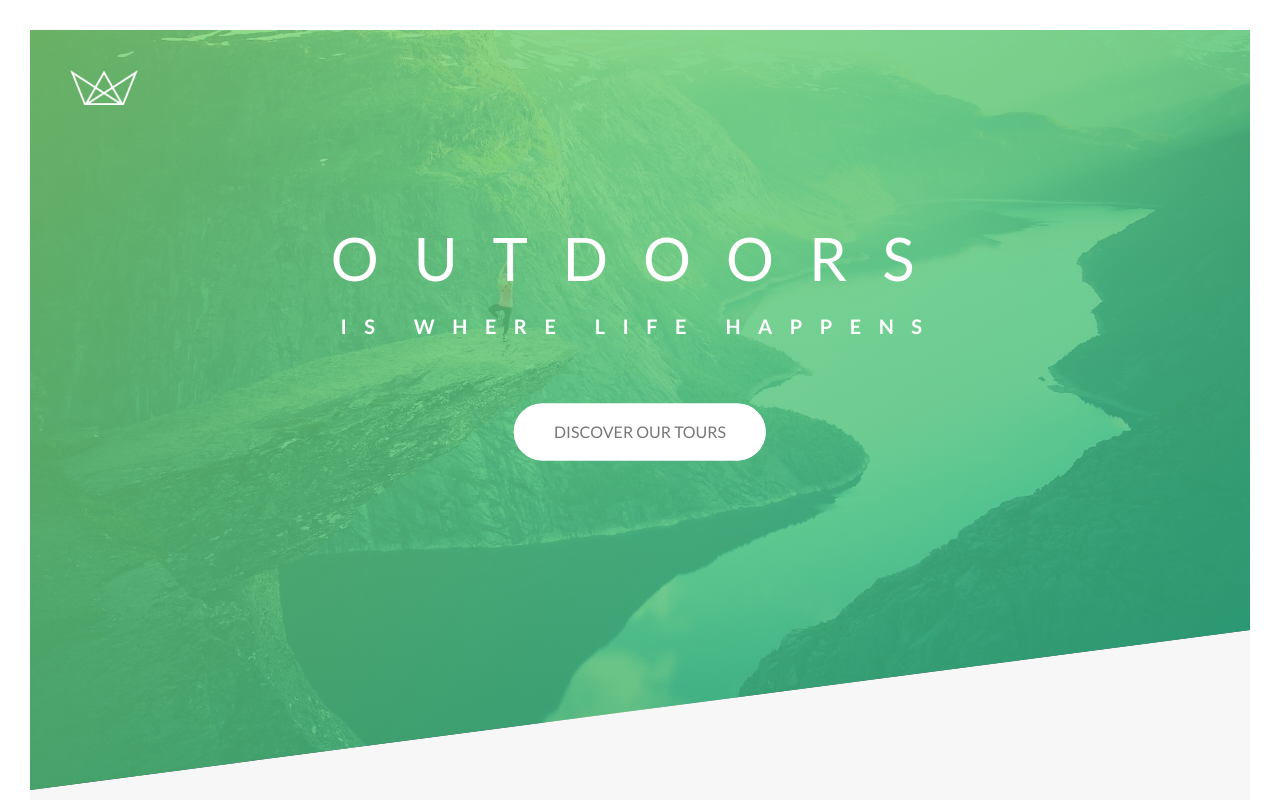
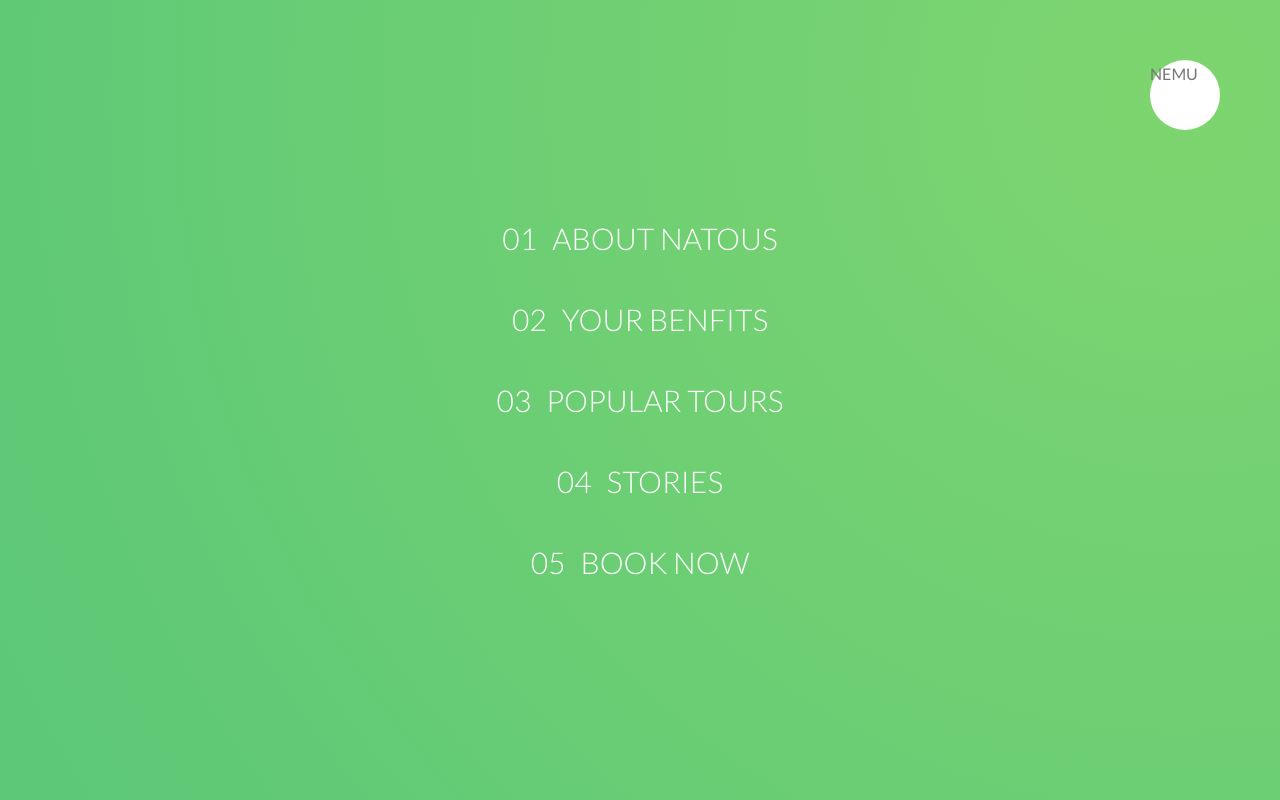
Before and after one commit to leoua7/Natours, a website: page index.html in a window 1280 px wide. Shown: the top 800 px of the page. Drawn offline with Linux system fonts and the light colour scheme.

Commit message:
navigation - content style

```diff
--- a/index.html
+++ b/index.html
@@ -14,6 +14,22 @@
 </head>
 
 <body>
+  <div class="navigation">
+    <input type="checkbox" class="navigation__checkbox" id="navi-toggle">
+    <label for="navi-toggle" class="navigation__button">NEMU</label>
+    <div class="navigation__background">&nbsp;</div>
+
+    <nav class="navigation__nav">
+      <ul class="navigation__list">
+        <li class="navigation__item"><a href="section-tours" class="navigation__link"><span>01</span>About Natous</a>
+        </li>
+        <li class="navigation__item"><a href="#" class="navigation__link"><span>02</span>Your benfits</a></li>
+        <li class="navigation__item"><a href="#" class="navigation__link"><span>03</span>Popular tours</a></li>
+        <li class="navigation__item"><a href="#" class="navigation__link"><span>04</span>Stories</a></li>
+        <li class="navigation__item"><a href="#" class="navigation__link"><span>05</span>Book now</a></li>
+      </ul>
+    </nav>
+  </div>
   <header class="header">
     <div class="header__logo-box">
       <img src="img/logo-white.png" alt="Logo" class="header__logo">
--- /dev/null
+++ b/sass/layout/_navigation.scss
@@ -0,0 +1,80 @@
+.navigation {
+
+  &__checkbox {
+    display: none;
+  }
+
+  &__button {
+    background-color: $color-white;
+    height: 7rem;
+    width: 7rem;
+    position: fixed;
+    top: 6rem;
+    right: 6rem;
+    border-radius: 50%;
+    z-index: 2000;
+  }
+
+  &__background {
+    height: 6rem;
+    width: 6rem;
+    border-radius: 50%;
+    position: fixed;
+    top: 6.5rem;
+    right: 6.5rem;
+    background-image: radial-gradient($color-primary-light, $color-primary-dark);
+    z-index: 1000;
+
+    transform: scale(80);
+  }
+
+  &__nav {
+    height: 100vh;
+    width: 100vw;
+    position: fixed;
+    top: 0;
+    left: 0;
+    z-index: 1500;
+  }
+
+  &__list {
+    position: absolute;
+    top: 50%;
+    left: 50%;
+    transform: translate(-50%, -50%);
+    list-style: none;
+    text-align: center;
+  }
+
+  &__item {
+    margin: 1rem;
+  }
+
+  &__link {
+    &:link,
+    &:visited {
+      display: inline-block;
+      font-size: 3rem;
+      font-weight: 300;
+      padding: 1rem 2rem;
+      color: $color-white;
+      text-decoration: none;
+      text-transform: uppercase;
+      background-image: linear-gradient(120deg, transparent 0%, transparent 50%, $color-white 50%);
+      background-size: 220%;
+      transition: all .4s;
+
+      span {
+        margin-right: 1.5rem;
+        display: inline-block;
+      }
+    }
+
+  &:hover,
+  &:active {
+    background-position: 100%;
+    color: $color-primary;
+    transform: translateX(1rem);
+  }
+  }
+}
--- a/sass/style.scss
+++ b/sass/style.scss
@@ -19,5 +19,6 @@
 @import "layout/grid";
 @import "layout/header";
 @import "layout/footer";
+@import "layout/navigation";
 
 @import "pages/home";
```
Also changed, not shown: css/style.css.
